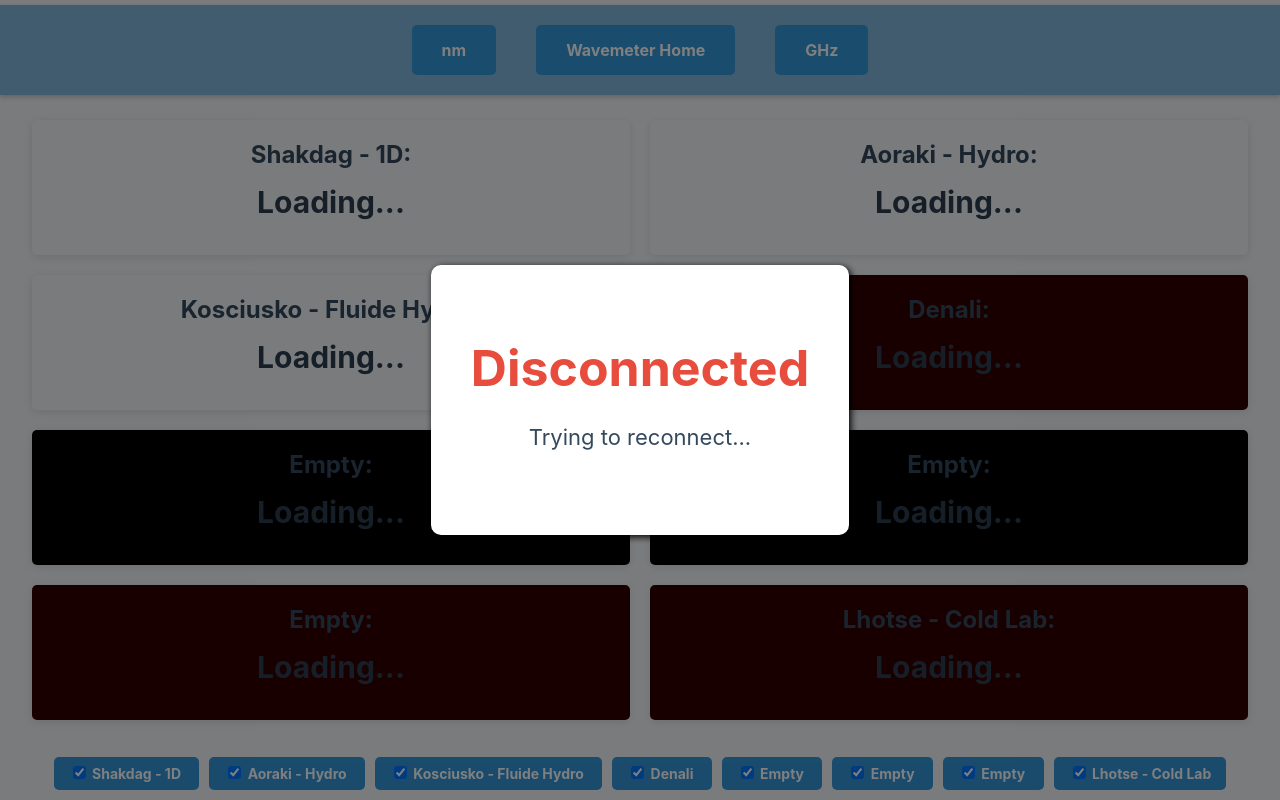
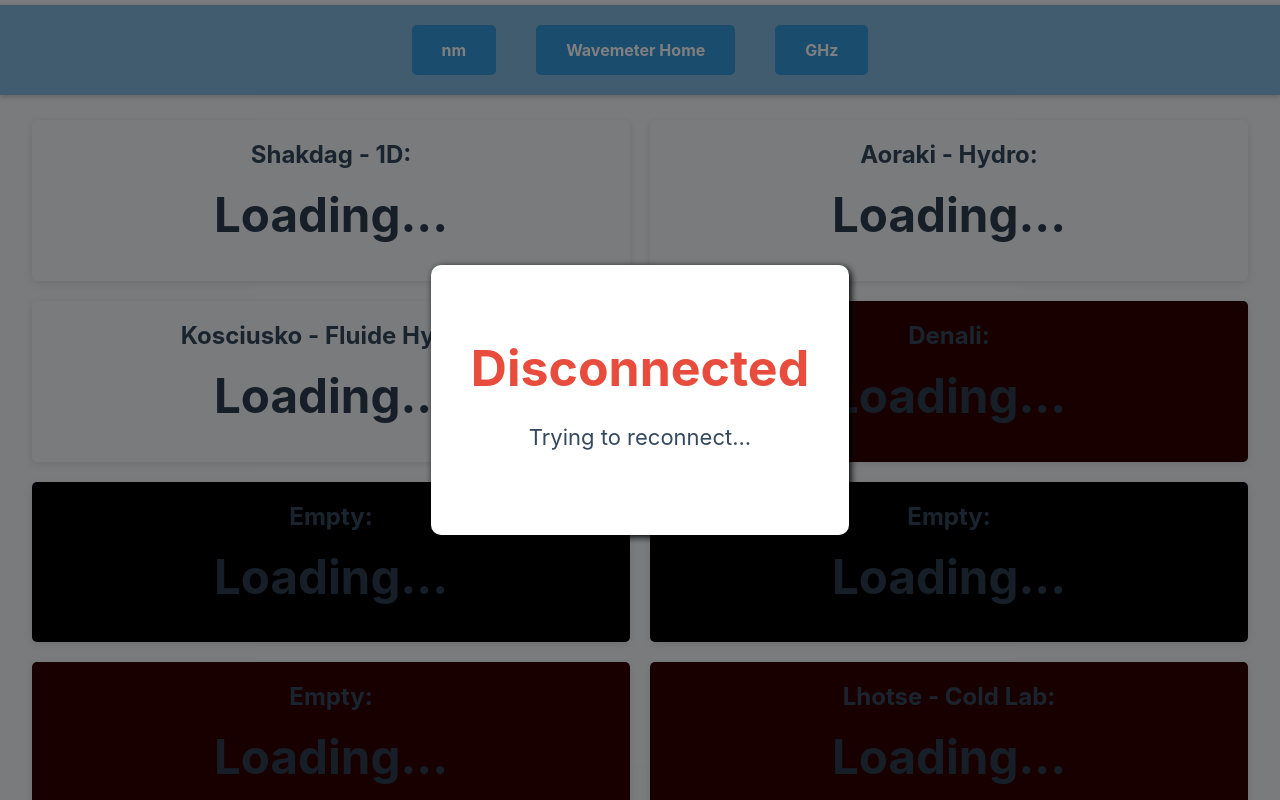
Before and after one commit to Quantum-Optics-LKB/LambdaMeterWeb, a Flask app: page /wave in a window 1280 px wide. Run offline with Flask 3, Linux system fonts and the light colour scheme.

Commit message:
fullscreenmode added

```diff
--- a/static/scripts/utils.js
+++ b/static/scripts/utils.js
@@ -112,3 +112,109 @@ $(document).ready(function () {
     }
   });
 });
+
+// Declare selected as a global variable
+// Declare selected as a global variable
+var selected = null;
+
+function resizeFont() {
+    var w = $(document).width();
+    var maxh;
+    if (selected == null) {
+        maxh = $(".container > div").height();
+    } else {
+        maxh = $(selected).height();
+    }
+    var fontsize = w / (precision + 4);
+    if (fontsize > maxh / 2) {
+        fontsize = maxh / 2;
+    }
+    if (selected != null) {
+        $(".container > div .data").css({
+            "font-size": fontsize + "px",
+            "line-height": "130%",
+        });
+    } else {
+        $(".data").css({
+            "font-size": fontsize + "px",
+            "line-height": "130%",
+        });
+    }
+}
+
+// Function to go full window for the selected channel
+function goFullWindow(channel) {
+    // Hide all other elements (navigation, checkboxes, and other channels)
+    $("nav, .checkbox-buttons, .container > div").hide();
+
+    // Make the selected channel take up the full browser window
+    $(channel).css({
+        "position": "fixed",
+        "top": "0",
+        "left": "0",
+        "width": "100vw",
+        "height": "100vh",
+        "z-index": "9999", // Make sure it sits on top
+        "display": "flex",
+        "align-items": "center",
+        "justify-content": "center"
+    });
+    resizeFont();
+}
+
+// Function to exit full window
+function exitFullWindow(channel) {
+    // Restore the normal layout
+    $("nav, .checkbox-buttons, .container > div").show();
+
+    // Reset the styles of the selected channel
+    $(channel).css({
+        "position": "",
+        "top": "",
+        "left": "",
+        "width": "",
+        "height": "",
+        "z-index": "",
+        "display": "",
+        "align-items": "",
+        "justify-content": ""
+    });
+
+    // Reset the font size and line height for all channels
+    $(".container > div .data").css({
+        "font-size": "",
+        "line-height": ""
+    });
+}
+
+// Toggle full-window mode for the selected channel
+$(".container > div").on("click", function () {
+    if (selected != this) {
+        selected = this;
+        goFullWindow(this);  // Make the selected channel go full window
+    } else {
+        selected = null;
+        exitFullWindow(this);  // Restore all channels
+    }
+    resizeFont();
+});
+
+// Resize font when the window is resized
+$(window).resize(function () {
+    resizeFont();
+});
+
+$(document).ready(function () {
+    // Ensure font size is correct initially
+    resizeFont();
+
+    // Checkbox logic to toggle channel visibility
+    $('input[type="checkbox"]').on('change', function () {
+        var channelId = $(this).data('channel');
+        if ($(this).is(':checked')) {
+            $('#container' + channelId).show();  // Show the channel
+        } else {
+            $('#container' + channelId).hide();  // Hide the channel
+        }
+    });
+});
--- a/static/styles.css
+++ b/static/styles.css
@@ -296,3 +296,7 @@ p {
   }
 
 }
+
+.container > div {
+  transition: all 0.3s ease-in-out; /* Smooth transitions when going full-window */
+}
```
